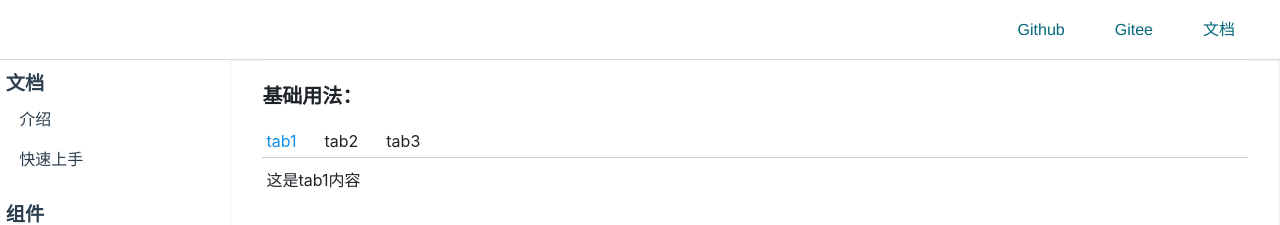
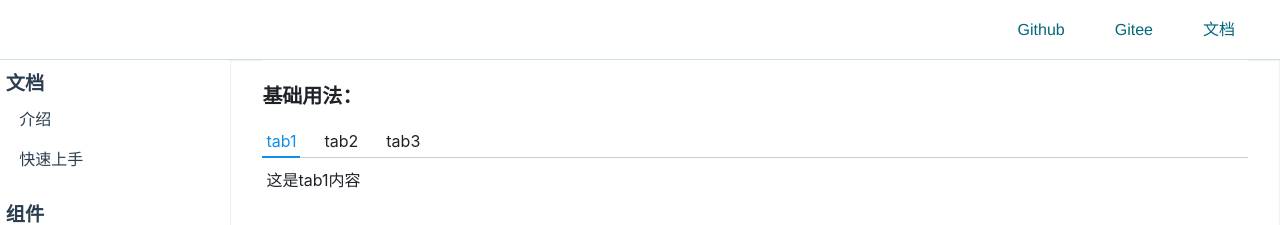
Before and after one commit to cai4633/mom-ui, a Vue app: page /#/doc/tabs in a window 1280 px wide. Shown: the top 225 px of the page. Built offline with nearby package versions, Linux system fonts and the light colour scheme.

Commit message:
indicator 动画

```diff
--- a/src/components/Button.vue
+++ b/src/components/Button.vue
@@ -23,7 +23,6 @@ export default {
 		disabled: { type: Boolean, default: false },
 		loading: { type: Boolean, default: false },
 	},
-	setup(props: Props, context: SetupContext) {},
 };
 </script>
 
--- a/src/components/Tabs.vue
+++ b/src/components/Tabs.vue
@@ -1,7 +1,20 @@
 <template>
 	<div class="c-tabs">
-		<ul class="c-tabs-tag">
-			<li v-for="(c, index) in slots" :key="index" @click.stop="selected(index)" :class="{ selected: index === selectedIndex }">{{ c.props.title }}</li>
+		<ul class="c-tabs-tag" ref="tabs">
+			<li
+				v-for="(c, index) in slots"
+				:key="index"
+				@click.stop="selected(index)"
+				:class="{ selected: index === selectedIndex }"
+				:ref="
+					(el) => {
+						if (el) lis[index] = el;
+					}
+				"
+			>
+				{{ c.props.title }}
+			</li>
+			<li class="c-tabs-tag-indicator" ref="indicator"></li>
 		</ul>
 		<section class="container">
 			<component :is="slots[selectedIndex]" :key="selectedIndex"></component>
@@ -10,17 +23,32 @@
 </template>
 
 <script lang="ts">
-import { SetupContext } from "vue";
+import { SetupContext, ref, Ref, onMounted, reactive, onUpdated } from "vue";
 export default {
 	props: {
 		selectedIndex: { type: Number, default: 0 },
 	},
 	setup(props, context: SetupContext<any>) {
 		const slots = context.slots.default();
+		const lis = reactive<HTMLElement[]>([]);
+		const tabs = ref<HTMLElement>();
+		const indicator = ref<HTMLElement>();
 		const selected = (index: number) => {
 			context.emit("update:selectedIndex", index);
 		};
-		return { slots, selected };
+		const setIndicatorStatus = () => {
+			const { width, left: left1 } = lis[props.selectedIndex].getBoundingClientRect();
+			const { left: left2 } = tabs.value.getBoundingClientRect();
+			indicator.value.style.width = `${width}px`;
+			indicator.value.style.left = `${left1 - left2}px`;
+		};
+		onUpdated(() => {
+			setIndicatorStatus();
+		});
+		onMounted(() => {
+			setIndicatorStatus();
+		});
+		return { slots, selected, lis, tabs, indicator };
 	},
 };
 </script>
@@ -30,21 +58,32 @@ export default {
 .c-tabs {
 	$padding: 4px;
 	ul.c-tabs-tag {
-		display: flex;
-		align-items: center;
+		position: relative;
 		vertical-align: top;
 		border-bottom: 1px solid #ccc;
 		margin: auto;
 		padding: 0;
 		li {
 			margin-top: 0;
-			display: block;
+			display: inline-block;
 			padding: $padding;
 			& + li {
 				margin-left: 20px;
 			}
 			&.selected {
 				color: $highlight;
+			}
+			&.c-tabs-tag-indicator {
+				position: absolute;
+				bottom: -1px;
+				left: 0;
+				height: 2px;
+				border: none;
+				margin: 0;
+				padding: 0;
+				width: 30px;
+				background: $highlight;
+				transition: left 250ms;
 			}
 		}
 	}
```
